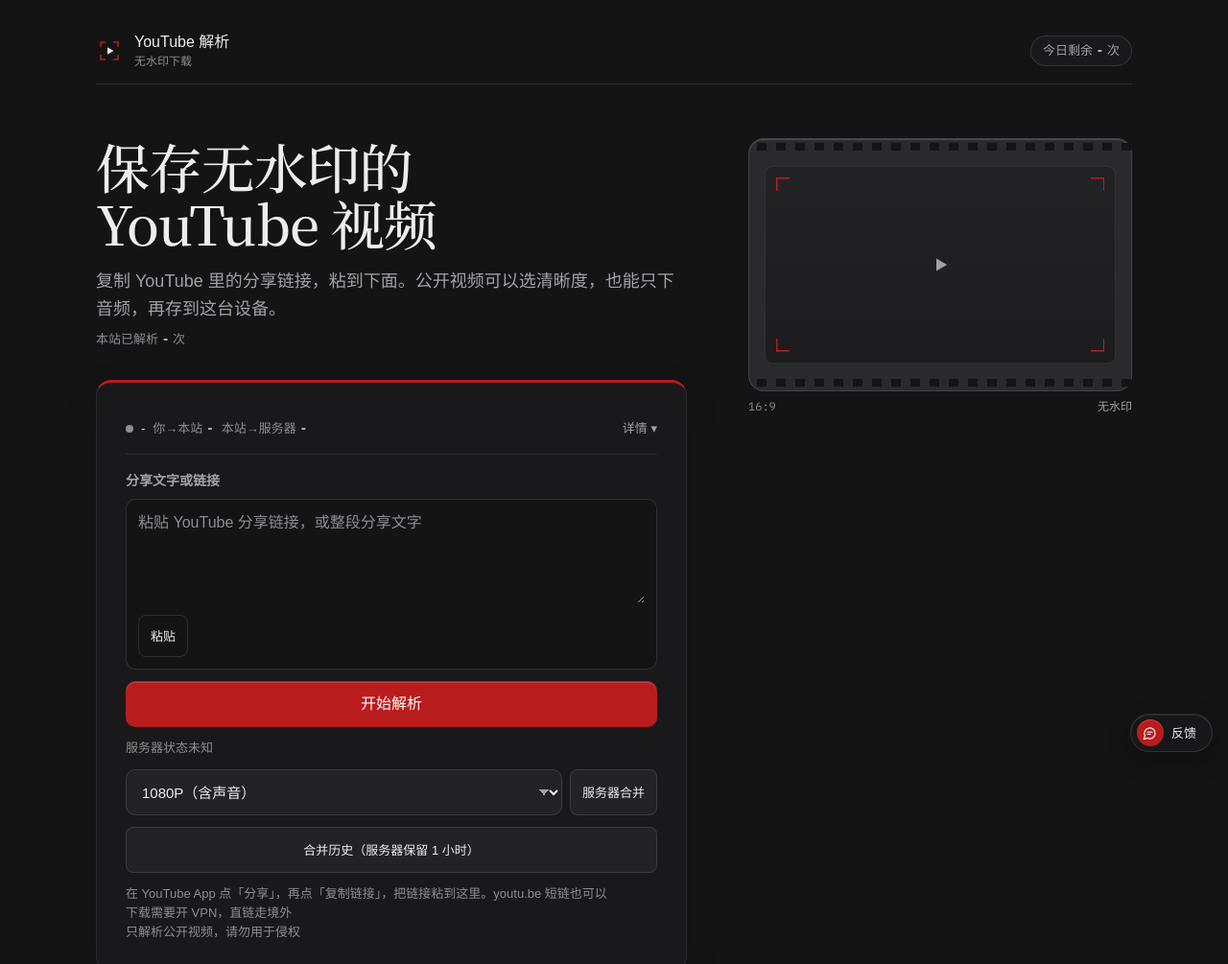
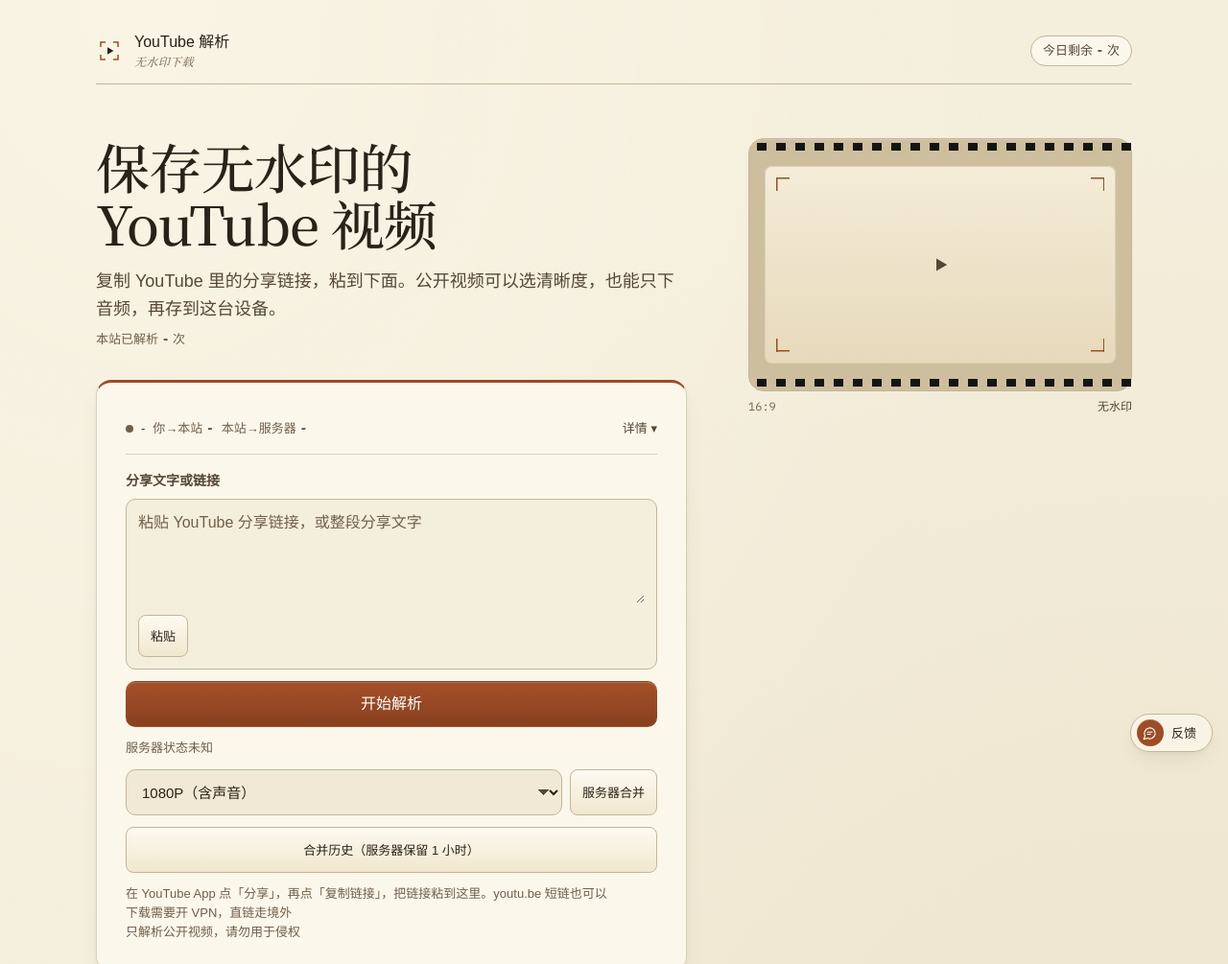
Before and after one commit to xiweiniboss-cmd/youtubejiexisite, a plain HTML site: page index.html in a window 1280 px wide. Shown: the top 1005 px of the page at 96% size. Drawn offline with Linux system fonts and the light colour scheme; no server answers.

Commit message:
界面换成米黄纸面与陶土色按钮

```diff
--- a/jiexi.css
+++ b/jiexi.css
@@ -1,28 +1,4 @@
-/* ==========================================================================
-   解析站界面
-   --------------------------------------------------------------------------
-   抖音、快手、小红书、B站、微博、YouTube、TikTok 共用这一份。
-   换站时只改文案里的产品名，和下面三行颜色。其余间距、字号、圆角、
-   组件不要另起一套。
-
-   抖音   --jx-accent #d3123a   --jx-accent-hover #e21842   --jx-accent-text #ff9aab
-   快手   #c2410c               #ea580c                     #fdba74
-   小红书 #be123c               #e11d48                     #fda4af
-   B站    #0369a1               #0284c7                     #7dd3fc
-   微博   #be123c               #e11d48                     #fda4af
-   YouTube #b91c1c              #dc2626                     #fca5a5
-   TikTok 与抖音同一套红，不要红青渐变
-
-   白字叠在 --jx-accent 上需要至少 4.5:1。YouTube 这组已核过：
-   白 / #b91c1c = 6.47，白 / #dc2626 = 4.83，#fca5a5 / #141415 = 9.70。
-
-   签名：四角裁切线。只用在标志和成片画框上，表示这一帧没有水印。
-   竖幅胶片是抖音那一页的画面。这一页换成 16:9 横屏，齿孔改到上下，裁切线留着。
-
-   间距、字号阶梯和中性色的起点来自 unslop（Damir Sokolovsky，@heydamir），
-   CC BY 4.0。https://heydamir.design/unslop
-   ========================================================================== */
-
+/* 米黄纸面与陶土色按钮。原排版参考 unslop（Damir Sokolovsky），CC BY 4.0：https://heydamir.design/unslop */
 @font-face {
   font-family: "JX Serif";
   font-style: normal;
@@ -50,28 +26,28 @@
 }
 
 :root {
-  /* 石墨中性色。表面不带色相，颜色只出现在强调色和成片画框里。 */
-  --jx-bg: #141415;
-  --jx-bg-deep: #0f0f10;
+  /* 纸面、墨色与细边框。 */
+  --jx-bg: #f4eedc;
+  --jx-bg-deep: #e9dfc6;
   --jx-film: #101012;
-  --jx-surface: #19191b;
-  --jx-raised: #232325;
-  --jx-raised-hover: #2a2a2d;
-  --jx-text: #ededed;
-  --jx-secondary: #a1a1a6;
-  --jx-muted: #8d8d93;
-  --jx-hairline: rgba(237, 237, 237, 0.08);
-  --jx-hairline-strong: rgba(237, 237, 237, 0.12);
+  --jx-surface: #fbf7eb;
+  --jx-raised: #f1e9d5;
+  --jx-raised-hover: #e8dcc1;
+  --jx-text: #2a2118;
+  --jx-secondary: #564736;
+  --jx-muted: #705f49;
+  --jx-hairline: #dcd1b8;
+  --jx-hairline-strong: #c5b599;
 
   /* 每站只改这三行。 */
-  --jx-accent: #b91c1c;
-  --jx-accent-hover: #dc2626;
-  --jx-accent-text: #fca5a5;
+  --jx-accent: #9c4c26;
+  --jx-accent-hover: #823c1d;
+  --jx-accent-text: #88421f;
   --jx-on-accent: #ffffff;
 
-  --jx-positive: #4cc38a;
-  --jx-negative: #ee5d62;
-  --jx-warning: #e6b35a;
+  --jx-positive: #2e6e4d;
+  --jx-negative: #ab3027;
+  --jx-warning: #835011;
 
   --jx-font: "PingFang SC", "Hiragino Sans GB", "Noto Sans SC", "Microsoft YaHei", "WenQuanYi Micro Hei", sans-serif;
   --jx-serif: "JX Serif", "Songti SC", "Noto Serif SC", "STSong", serif;
@@ -117,10 +93,10 @@
   --jx-fast: 160ms;
   --jx-enter: 420ms;
 
-  --jx-shadow-float: 0 8px 24px rgba(0, 0, 0, 0.28);
+  --jx-shadow-float: 0 2px 4px rgb(72 52 24 / 5%), 0 10px 24px -8px rgb(72 52 24 / 12%);
   --jx-highlight: inset 0 1px 0 rgba(255, 255, 255, 0.16);
 
-  color-scheme: dark;
+  color-scheme: light;
 }
 
 *,
@@ -417,7 +393,7 @@ button {
   display: flex;
   flex-direction: column;
   width: 100%;
-  background: #2a2a2e;
+  background: #cdbf9e;
   border: 1px solid var(--jx-hairline-strong);
   border-radius: var(--jx-radius-card);
   box-shadow: var(--jx-highlight);
@@ -447,7 +423,7 @@ button {
   justify-content: center;
   aspect-ratio: 16 / 9;
   border-radius: var(--jx-radius-control);
-  background: linear-gradient(180deg, #232325 0%, #1c1c1e 100%);
+  background: linear-gradient(180deg, #f4ecd7 0%, #e7d9bb 100%);
   box-shadow: inset 0 0 0 1px var(--jx-hairline);
   color: var(--jx-secondary);
 }
@@ -615,7 +591,7 @@ button {
 .dlprog .track {
   height: 4px;
   border-radius: 2px;
-  background: rgba(237, 237, 237, 0.12);
+  background: var(--jx-hairline-strong);
   overflow: hidden;
 }
 
@@ -1378,7 +1354,7 @@ footer a:hover { color: var(--jx-secondary); }
   flex: 1;
   height: 4px;
   border-radius: 2px;
-  background: rgba(237, 237, 237, 0.12);
+  background: var(--jx-hairline-strong);
   overflow: hidden;
 }
 
@@ -1565,3 +1541,18 @@ footer a:hover { color: var(--jx-secondary); }
 }
 
 .jx-input-label { display: block; margin-bottom: 8px; color: var(--jx-secondary); font-size: 14px; font-weight: 600; }
+
+body {
+  background-image: radial-gradient(ellipse at 12% 0%, rgb(255 250 236 / 48%), transparent 58%),
+    radial-gradient(ellipse at 94% 100%, rgb(181 145 81 / 12%), transparent 65%);
+}
+
+.card, .jxh { box-shadow: 0 2px 4px rgb(72 52 24 / 5%), 0 10px 24px -8px rgb(72 52 24 / 12%); }
+.btn:not(.ghost):not(:disabled), .btn-ok { background-image: linear-gradient(180deg, #a5502a, #88401f); }
+.btn:not(.ghost):hover:not(:disabled), .btn-ok:hover { background: #843d1f; }
+.btn.ghost, .jx-field .btn.ghost { background: linear-gradient(180deg, #fdfaf0, #f1e7cf); }
+.btn.ghost:hover, .jx-field .btn.ghost:hover { background: var(--jx-raised-hover); }
+.btn:focus-visible { outline-color: var(--jx-accent); }
+
+.jx-copy h1 { font-style: oblique 8deg; }
+.jx-brand-sub { font-family: "Songti SC", "STSong", "Noto Serif SC", "Noto Serif CJK SC", Georgia, serif; font-style: italic; letter-spacing: .03em; }
```
Also changed, not shown: index.html (+3 -3 lines).
